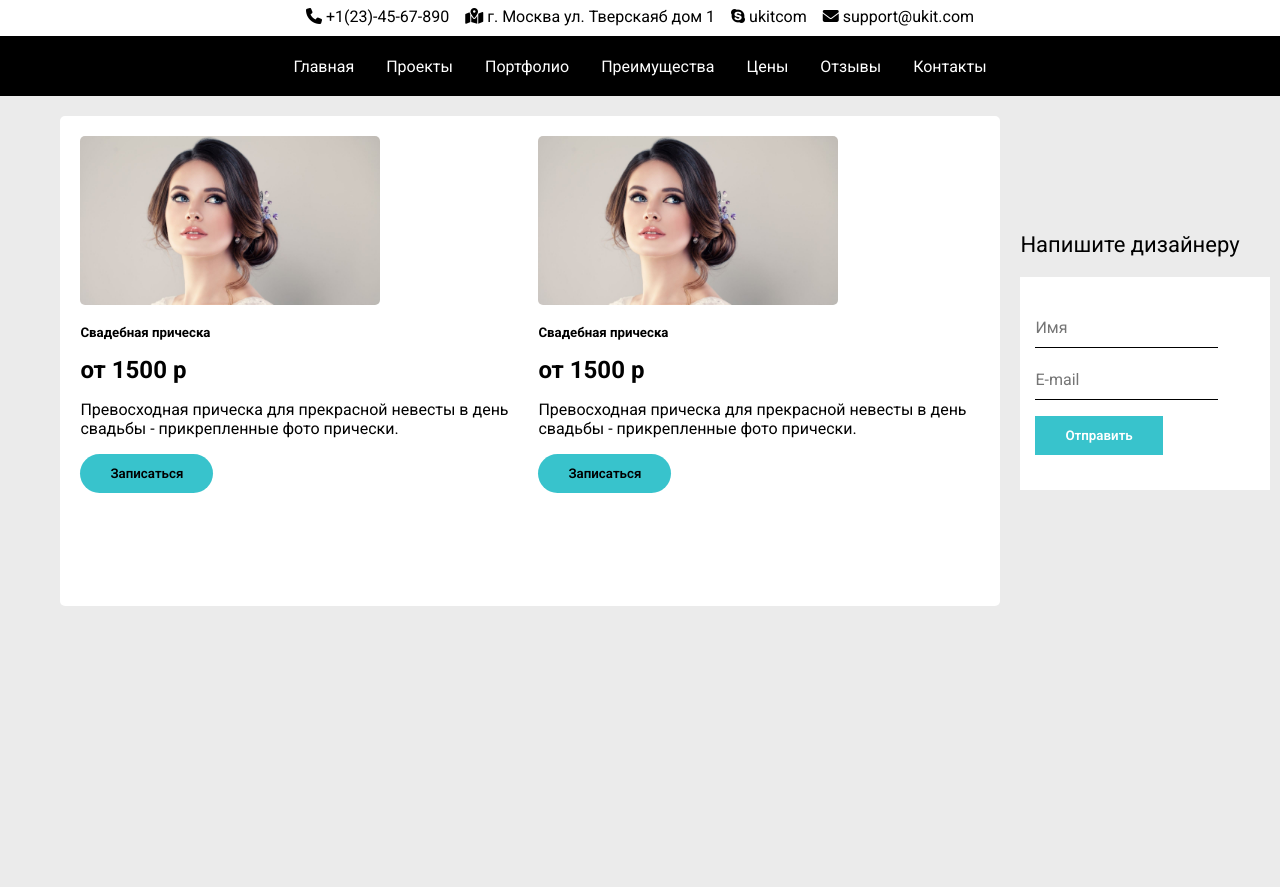
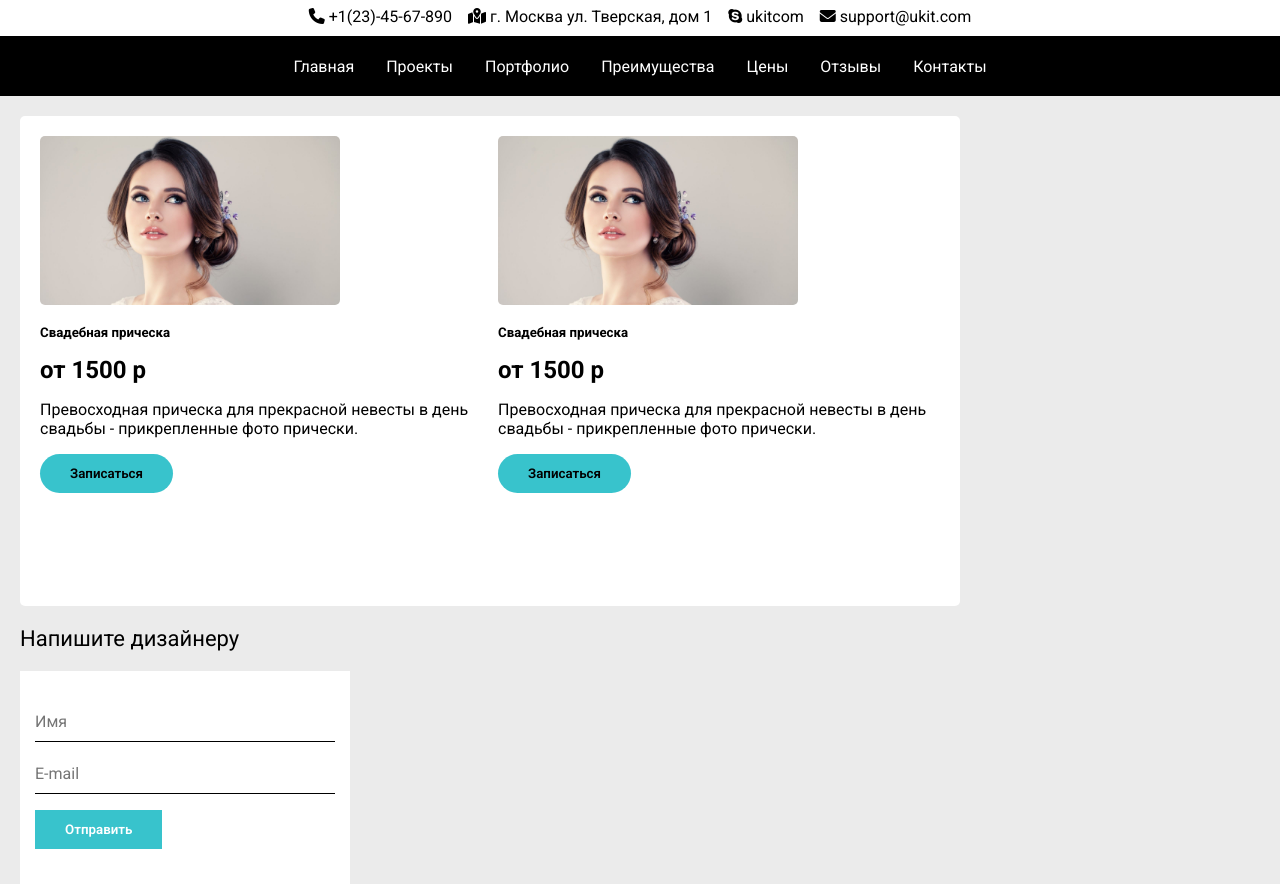
Before and after one commit to AlekseyProg61/Exam, a plain HTML site: page index.html in a window 1280 px wide. Shown: the part 65-952 px from the top of the page. Drawn offline with Linux system fonts and the light colour scheme.

Commit message:
html:css/10.04.2025:Экзамен_вёрстка

```diff
--- a/index.html
+++ b/index.html
@@ -24,7 +24,7 @@
       </div>
       <div class="block-contact">
         <div class="block-contact__tel"><i class='fas fa-phone'></i> +1(23)-45-67-890</div>
-        <div class="block-contact__address"><i class='fa-solid fa-map-location-dot'></i> г. Москва ул. Тверскаяб дом 1</div>
+        <div class="block-contact__address"><i class='fa-solid fa-map-location-dot'></i> г. Москва ул. Тверская, дом 1</div>
         <div class="block-contact__skype"><i class='fa-brands fa-skype'></i> ukitcom</div>
         <div class="block-contact__email"><i class='fa-solid fa-envelope'></i> support@ukit.com</div>
       </div>
@@ -42,7 +42,7 @@
         </ul>
       </div>
       <div class="flex-content">
-         <div class="block-container">
+        <div class="block-container">
             <div class="product-line">
                 <div class="flex-line">
                   <div class="portfolio">
--- a/style/style.css
+++ b/style/style.css
@@ -54,7 +54,7 @@
   display: flex;
   align-items: flex-start;
   justify-content: center;
-  height: 100vh;
+  height: auto;
 }
 .portfolio img {
   width: 300px;
@@ -104,6 +104,7 @@
   display: flex;
   flex-direction: column;
   gap: 20px;
+  margin-left: 20px;
 }
 .block-form {
   display: flex;
@@ -112,7 +113,7 @@
   background-color: #ffffff;
   align-content: flex-start;
   padding: 35px 15px;
-  width: 100%;
+  width: 300px;
   align-items: flex-start;
 }
 input {
@@ -121,6 +122,7 @@
   padding-bottom: 5px;
   height: 30px;
   font-size: 16px;
+  width: 100%;
 }
 label {
   font-size: 22px;
```
